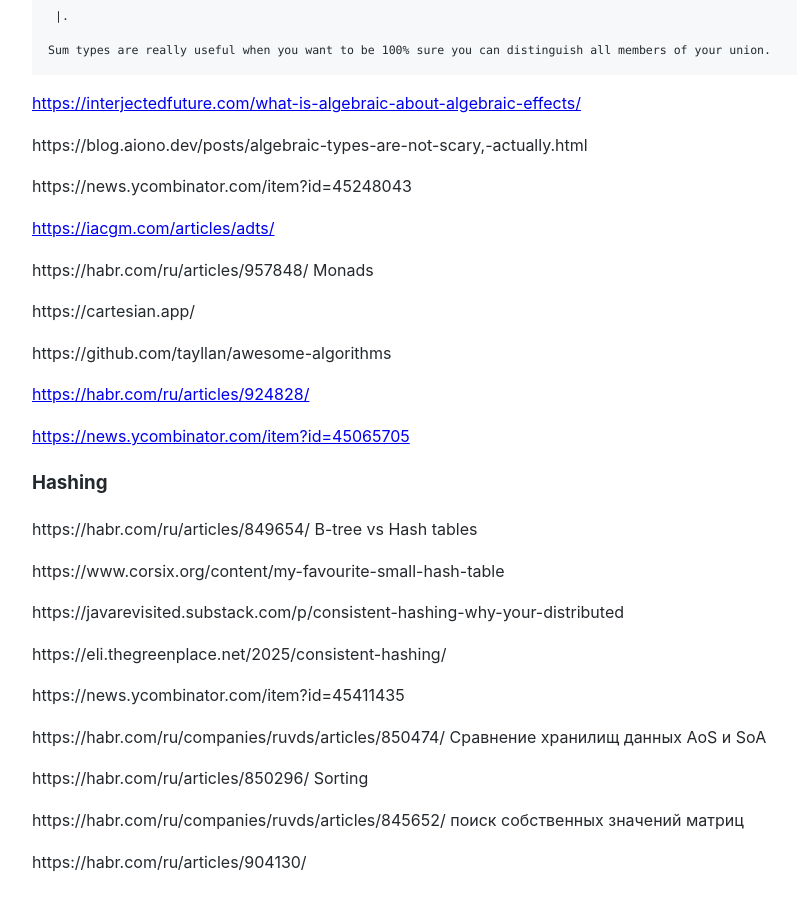
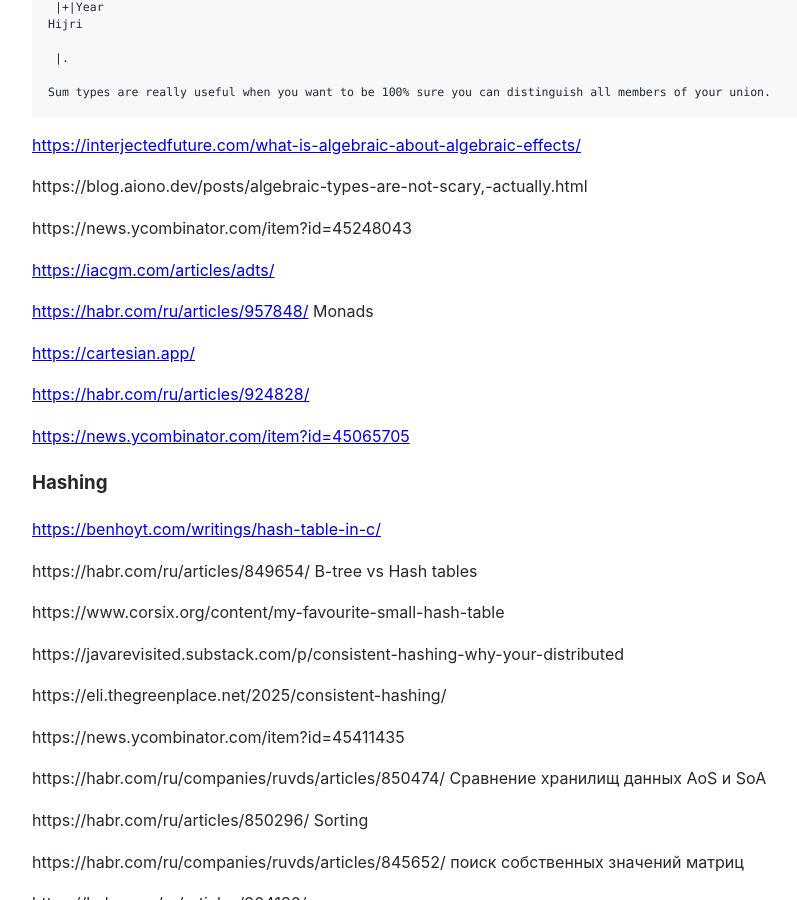
Before and after one commit to Michael-Lubinsky/michael-lubinsky.github.com, a Jekyll site: the page built from algo/algo.md, in a window 1280 px wide and 900 px high, scrolled down 3375 px. Shown: the whole window, without its empty margins (158-955 px from the left). Built offline with Jekyll 4.4.1, drawn with Linux system fonts in a browser that asks for light colours; our own code applies the rules of GitHub Pages for plain Markdown files; some of the changed text lies outside the part shown.

Commit message:
Update algo.md with new algorithm resources
Added additional links and resources related to algorithms, including Count-Min Sketch and Hashing.

```diff
--- a/algo/algo.md
+++ b/algo/algo.md
@@ -10,6 +10,8 @@
 
 ### Python
 <https://github.com/TheAlgorithms>  <https://the-algorithms.com> <https://thealgorithms.github.io/Python/>
+
+<https://github.com/tayllan/awesome-algorithms>
 
 ### Count-Min Sketch
 <https://habr.com/ru/companies/timeweb/articles/1070742/> Count-Min Sketch
@@ -158,13 +160,13 @@
 
 <https://iacgm.com/articles/adts/>
 
-https://habr.com/ru/articles/957848/ Monads
+<https://habr.com/ru/articles/957848/> Monads
 
 
 
-https://cartesian.app/
+<https://cartesian.app/>
 
-https://github.com/tayllan/awesome-algorithms
+
 
 <https://habr.com/ru/articles/924828/>
 
@@ -174,6 +176,9 @@
 
 
 ### Hashing
+
+<https://benhoyt.com/writings/hash-table-in-c/>
+
 https://habr.com/ru/articles/849654/  B-tree vs Hash tables
 
 https://www.corsix.org/content/my-favourite-small-hash-table
```
